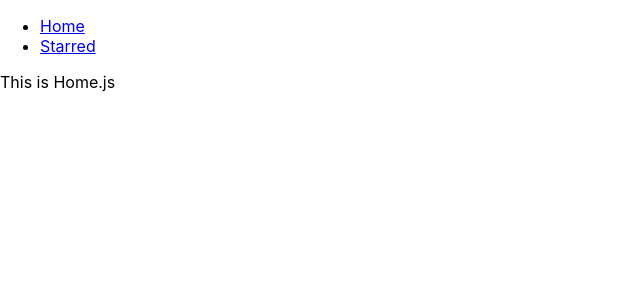
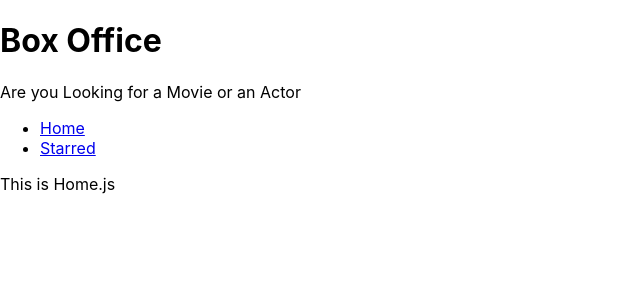
Before and after one commit to lakshrajj/boxoffice-react, a React (Create React App) app: page / in a window 1280 px wide. Shown: the top 300 px of the page, without its empty margins (0-640 px from the left). Built offline with nearby package versions, Linux system fonts and the light colour scheme.

Commit message:
added Title and and set up  Nav Bar

```diff
--- a/src/App.js
+++ b/src/App.js
@@ -1,13 +1,10 @@
 import React from 'react';
 import { Switch, Route } from 'react-router-dom';
-import Navs from './components/Navs';
 import Home from './pages/Home';
 import Starred from './pages/Starred';
 
 function App() {
   return (
-    <div>
-      <Navs />
     <Switch>
       <Route exact path="/">
         <Home />
@@ -21,7 +18,6 @@
         <div>Error 404 - Page Not Found.</div>
       </Route>
     </Switch>
-    </div>
   );
 }
 export default App;
--- /dev/null
+++ b/src/components/MainPageLayout.js
@@ -0,0 +1,18 @@
+import React from 'react';
+import Navs from './Navs';
+import Title from './Title';
+
+const MainPageLayout = ({ children }) => {
+  return (
+    <div>
+      <Title
+        title="Box Office"
+        subtitle="Are you Looking for a Movie or an Actor"
+      />
+      <Navs />
+      {children}
+    </div>
+  );
+};
+
+export default MainPageLayout;
--- /dev/null
+++ b/src/components/Title.js
@@ -0,0 +1,12 @@
+import React from 'react';
+
+const Title = ({ title, subtitle }) => {
+  return (
+    <div>
+      <h1>{title}</h1>
+      <p>{subtitle}</p>
+    </div>
+  );
+};
+
+export default Title;
--- a/src/pages/Home.js
+++ b/src/pages/Home.js
@@ -1,7 +1,8 @@
 import React from 'react';
+import MainPageLayout from '../components/MainPageLayout';
 
 const Home = () => {
-  return <div>This is Home.js</div>;
+  return <MainPageLayout>This is Home.js</MainPageLayout>;
 };
 
 export default Home;
--- a/src/pages/Starred.js
+++ b/src/pages/Starred.js
@@ -1,7 +1,8 @@
 import React from 'react';
+import MainPageLayout from '../components/MainPageLayout';
 
 const Starred = () => {
-  return <div>This is Starred.js</div>;
+  return <MainPageLayout>This is Starred.js</MainPageLayout>;
 };
 
 export default Starred;
```
Lines whose indentation alone changed are shown as unchanged.
